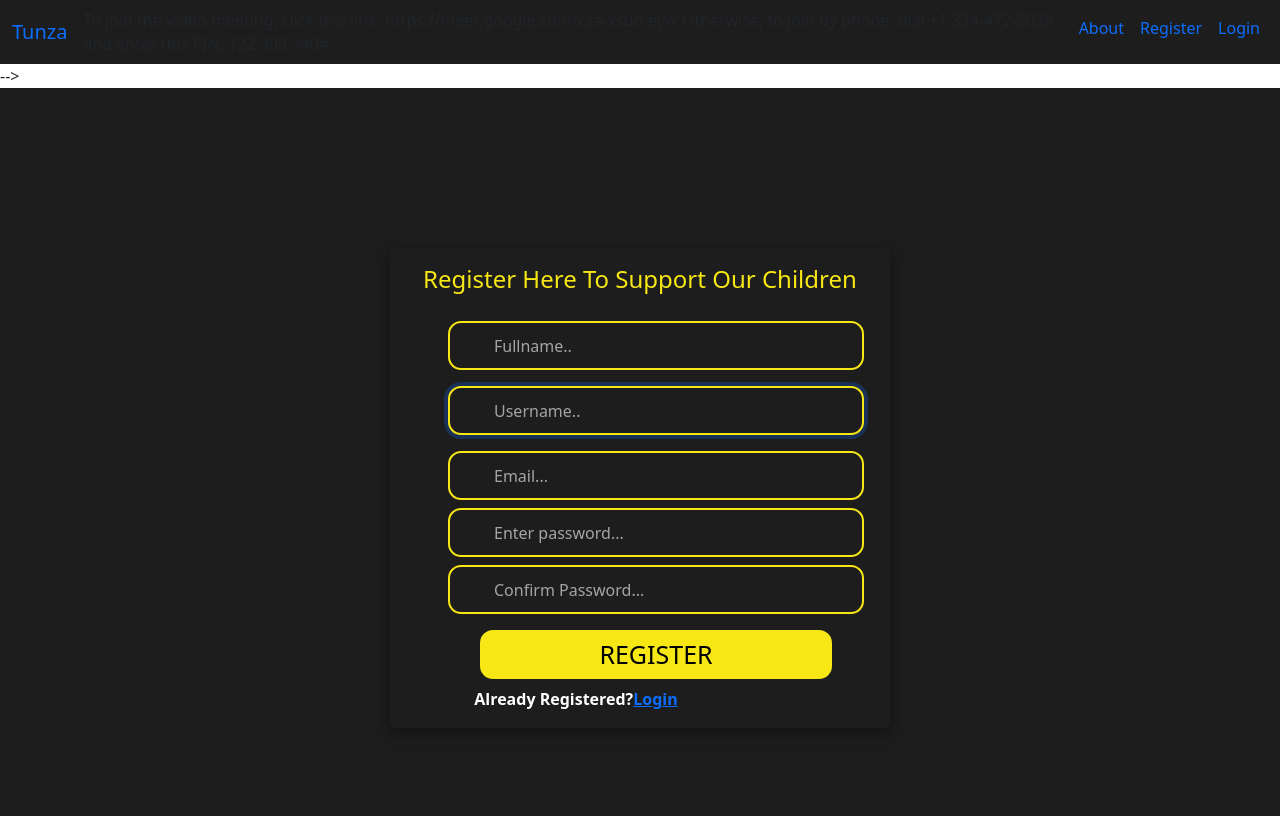
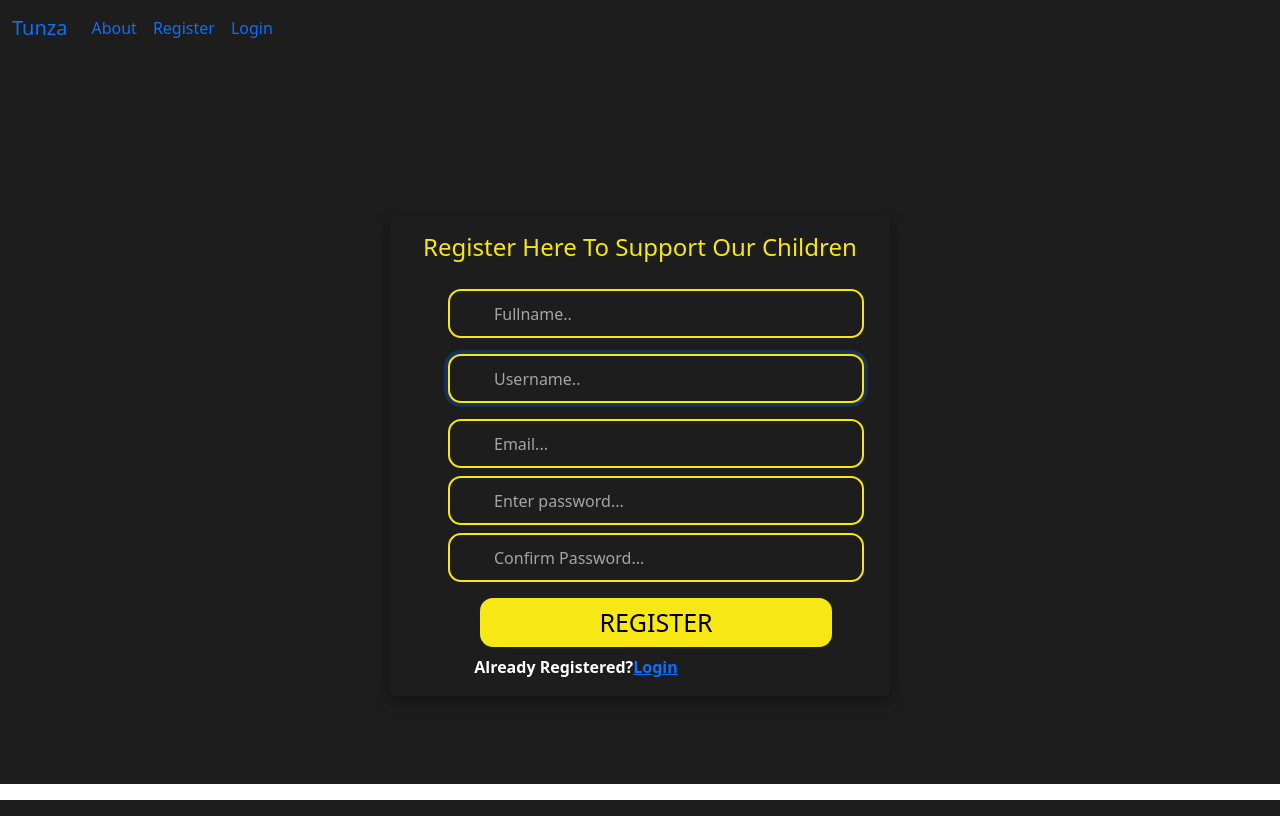
Before and after one commit to Misigo94/Tunza, a Django app: page /register/ in a window 1280 px wide. Run offline with Django 4.2, Linux system fonts and the light colour scheme; some libraries are stand-ins or nearby versions.

Commit message:
removed text in base.html

```diff
--- a/tunzapp/templates/tunzapp/base.html
+++ b/tunzapp/templates/tunzapp/base.html
@@ -21,8 +21,7 @@
             <span class="navbar-toggler-icon"></span>
           </button>
           <div class="collapse navbar-collapse" id="navbarNav">
-            <ul class="navbar-nav">To join the video meeting, click this link: https://meet.google.com/cza-xsud-eyw
-              Otherwise, to join by phone, dial +1 334-472-5028 and enter this PIN: 122 309 340#
+            <ul class="navbar-nav">
               <li class="nav-item">
                 <a class="nav-link" href="{% url 'about' %}">About</a>
               </li>
@@ -47,7 +46,7 @@
             </ul>
           </div>
         </div>
-      </nav> -->
+      </nav>
 
     {% block content %}
 
```
